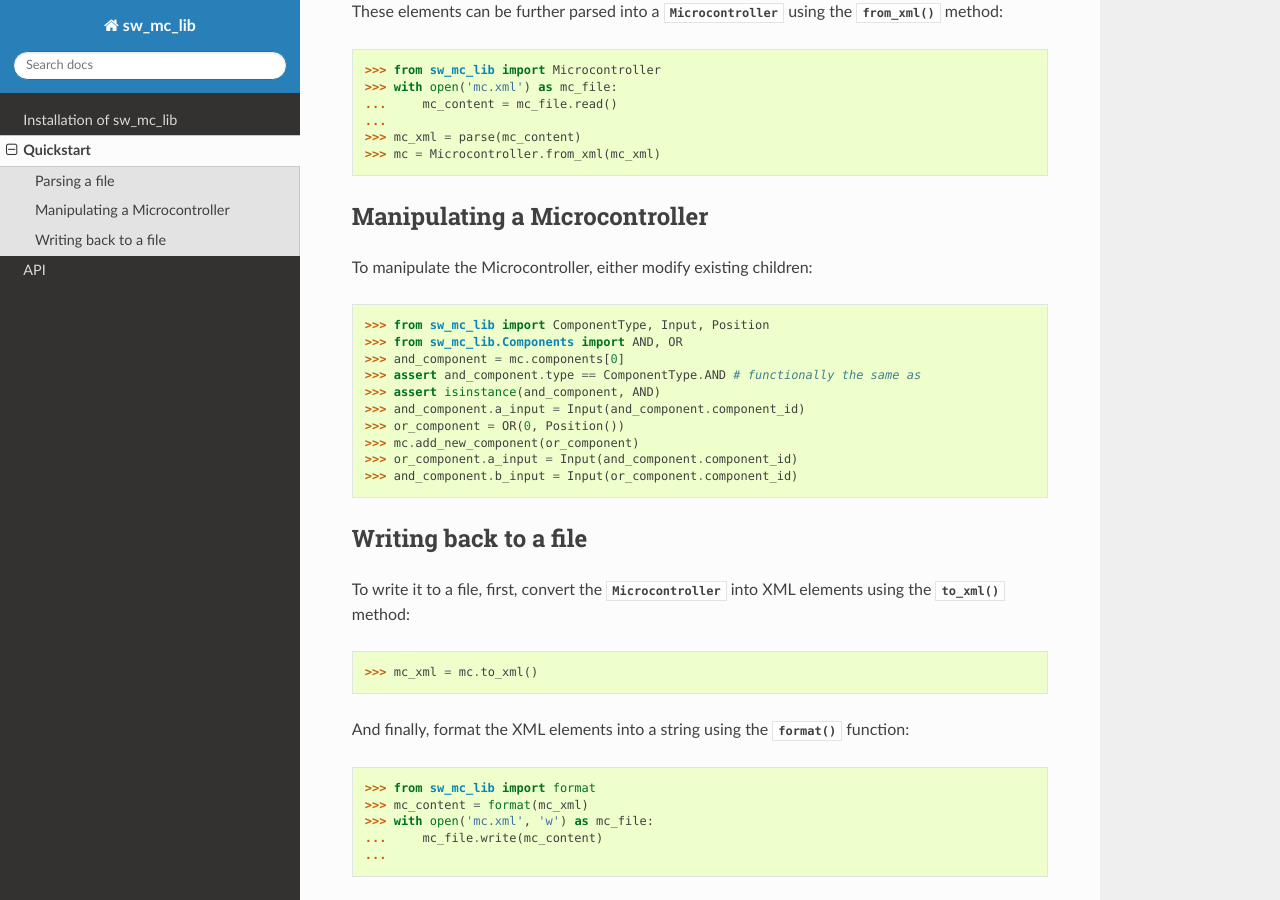
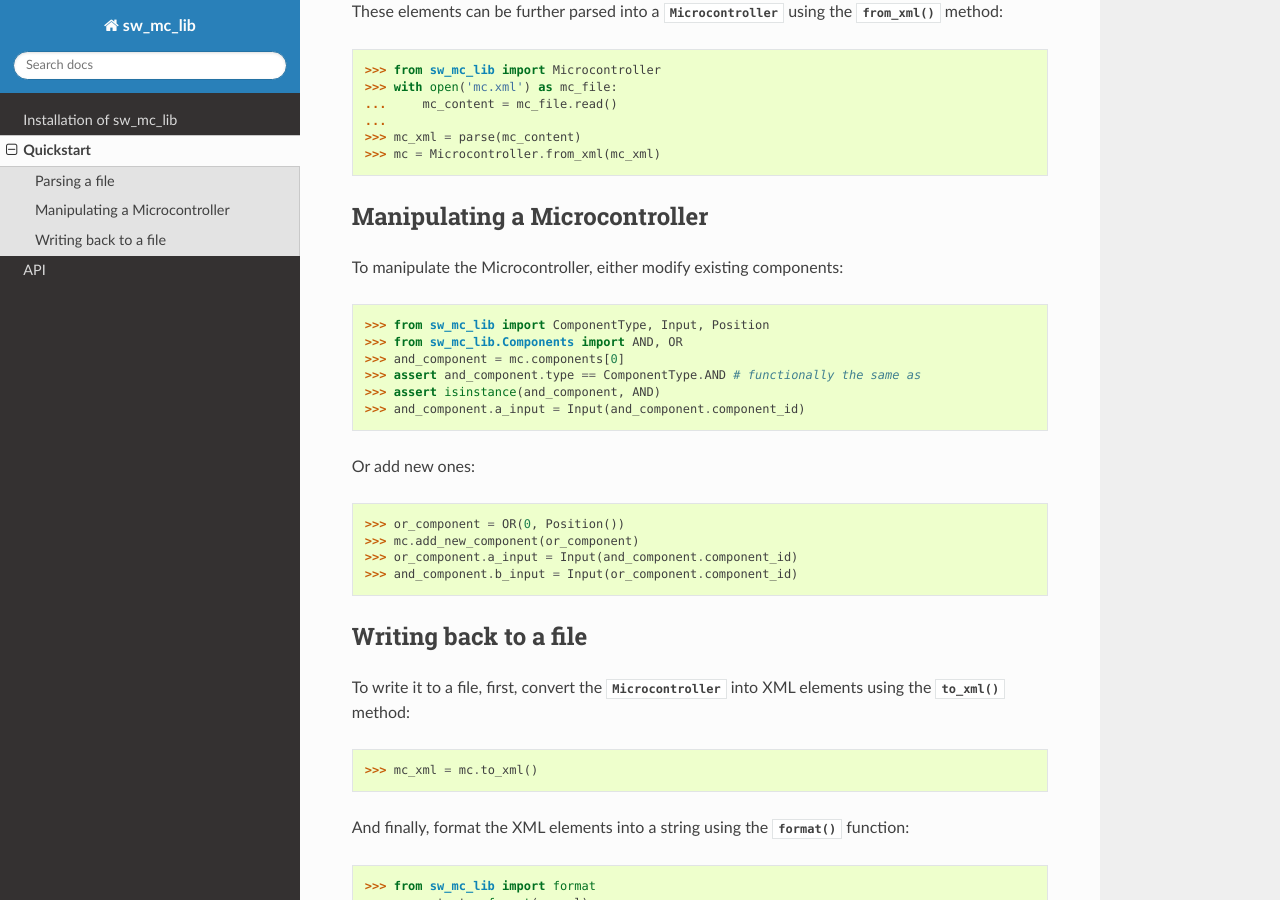
Before and after one commit to stormworks-utils/sw_mc_lib, a Sphinx documentation site: the page built from docs/user/quickstart.rst, in a window 1280 px wide and 900 px high, scrolled down 548 px. Built offline with Sphinx 7.4.7 and the Read the Docs theme 2.0.0, drawn with Linux system fonts in a browser that asks for light colours.

Commit message:
better sentences in documentation

```diff
--- a/docs/user/quickstart.rst
+++ b/docs/user/quickstart.rst
@@ -30,7 +30,7 @@ These elements can be further parsed into a :class:`Microcontroller <sw_mc_lib.M
 Manipulating a Microcontroller
 ------------------------------
 
-To manipulate the Microcontroller, either modify existing children::
+To manipulate the Microcontroller, either modify existing components::
 
     >>> from sw_mc_lib import ComponentType, Input, Position
     >>> from sw_mc_lib.Components import AND, OR
@@ -38,6 +38,9 @@ To manipulate the Microcontroller, either modify existing children::
     >>> assert and_component.type == ComponentType.AND # functionally the same as
     >>> assert isinstance(and_component, AND)
     >>> and_component.a_input = Input(and_component.component_id)
+
+Or add new ones::
+
     >>> or_component = OR(0, Position())
     >>> mc.add_new_component(or_component)
     >>> or_component.a_input = Input(and_component.component_id)
```
